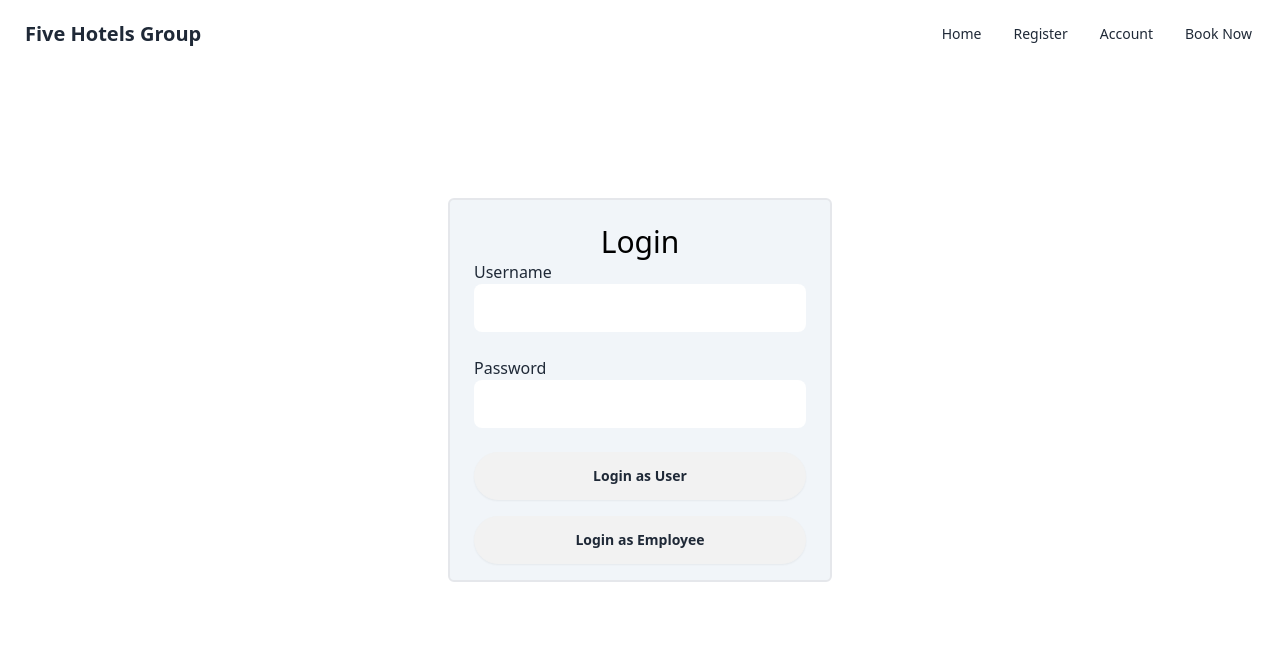
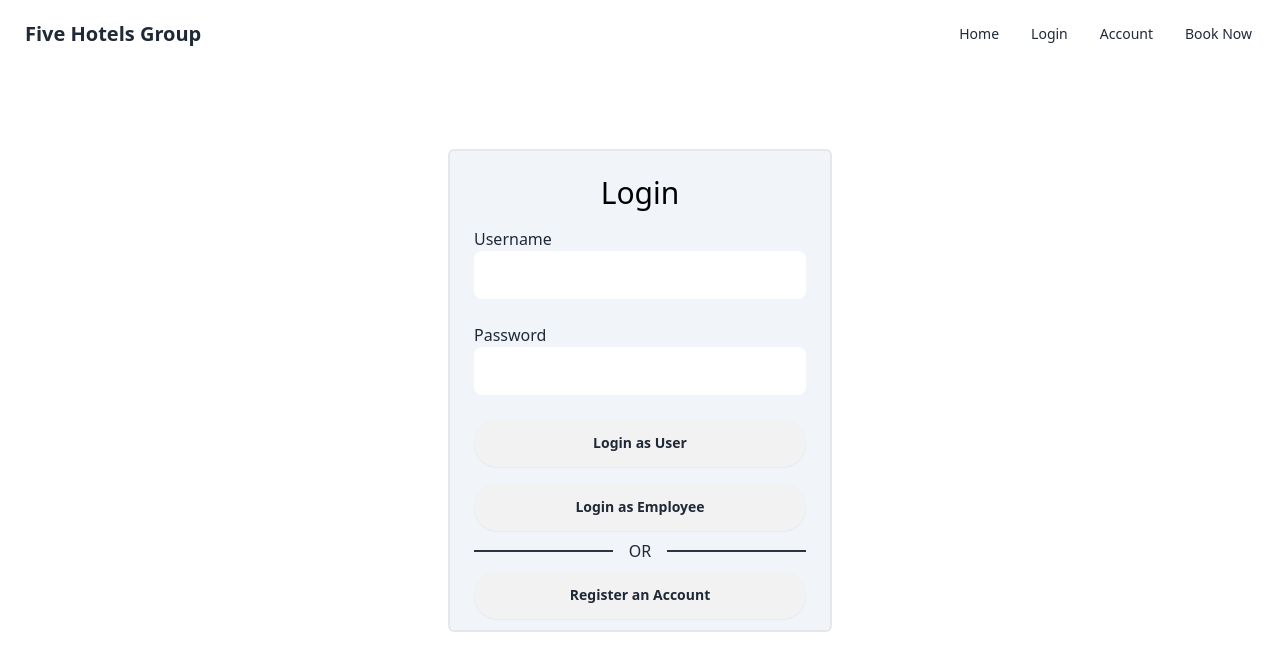
Before and after one commit to CSI2132-G30/hotel, a React (Vite) app: page /login in a window 1280 px wide. Shown: the top 670 px of the page. Built offline with nearby package versions, Linux system fonts and the light colour scheme.

Commit message:
feat: update login page, header

```diff
--- a/src/Header.tsx
+++ b/src/Header.tsx
@@ -14,8 +14,8 @@ export default function Header() {
 						</Link>
 					</li>
 					<li>
-						<Link className='nav-link font-weight-bold' to={"/register"}>
-							Register
+						<Link className='nav-link font-weight-bold' to={"/login"}>
+							Login
 						</Link>
 					</li>
 					<li>
--- a/src/Login.tsx
+++ b/src/Login.tsx
@@ -47,14 +47,14 @@ export default function Login() {
 	return (
 		<>
 			<div className='w-screen h-[calc(57rem-268px)] flex items-center justify-center'>
-				<div className='bg-slate-100 w-96 h-96 rounded-md border-2'>
+				<div className='bg-slate-100 w-96 h-3/4 rounded-md border-2'>
 					<form
 						onSubmit={handleLogin}
 						className='h-20 w-fill flex items-center justify-top flex-col'>
 						<div className='pt-6'>
 							<span className='text-3xl text-black'> Login </span>
 						</div>
-						<div className='w-full pt4 pl-6'>
+						<div className='w-full pt-4 pl-6'>
 							<div className='justify-items-start'>Username</div>
 						</div>
 						<div className='w-full pl-6 pr-6'>
@@ -80,7 +80,7 @@ export default function Login() {
 								onChange={onChange(setPassword)}
 							/>
 						</div>
-						<div className='pt-6 pl-6 pr-6 w-full items-center flex justify-items-center justify-center flex-wrap'>
+						<div className='pt-6 pl-6 pr-6 w-full items-center flex flex-col justify-items-center justify-center flex-wrap'>
 							<button
 								type='submit'
 								name='register_user'
@@ -95,6 +95,10 @@ export default function Login() {
 								onClick={() => setAdmin(true)}>
 								Login as Employee
 							</button>
+							<div className="divider divider-neutral w-full h-2">OR</div>
+							<a className="btn btn-s w-full rounded-3xl" href="/register">
+								Register an Account
+							</a>
 						</div>
 					</form>
 				</div>
```
